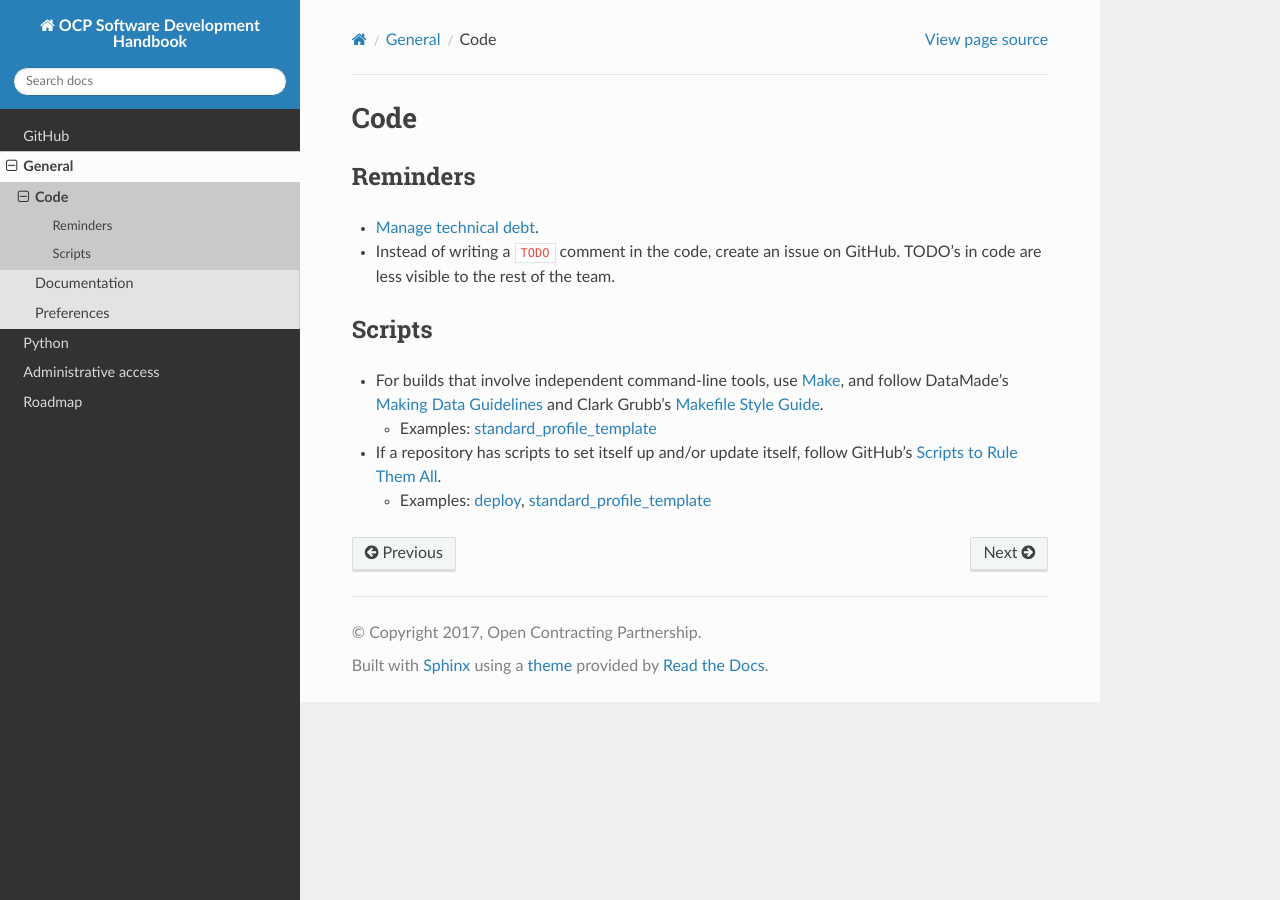
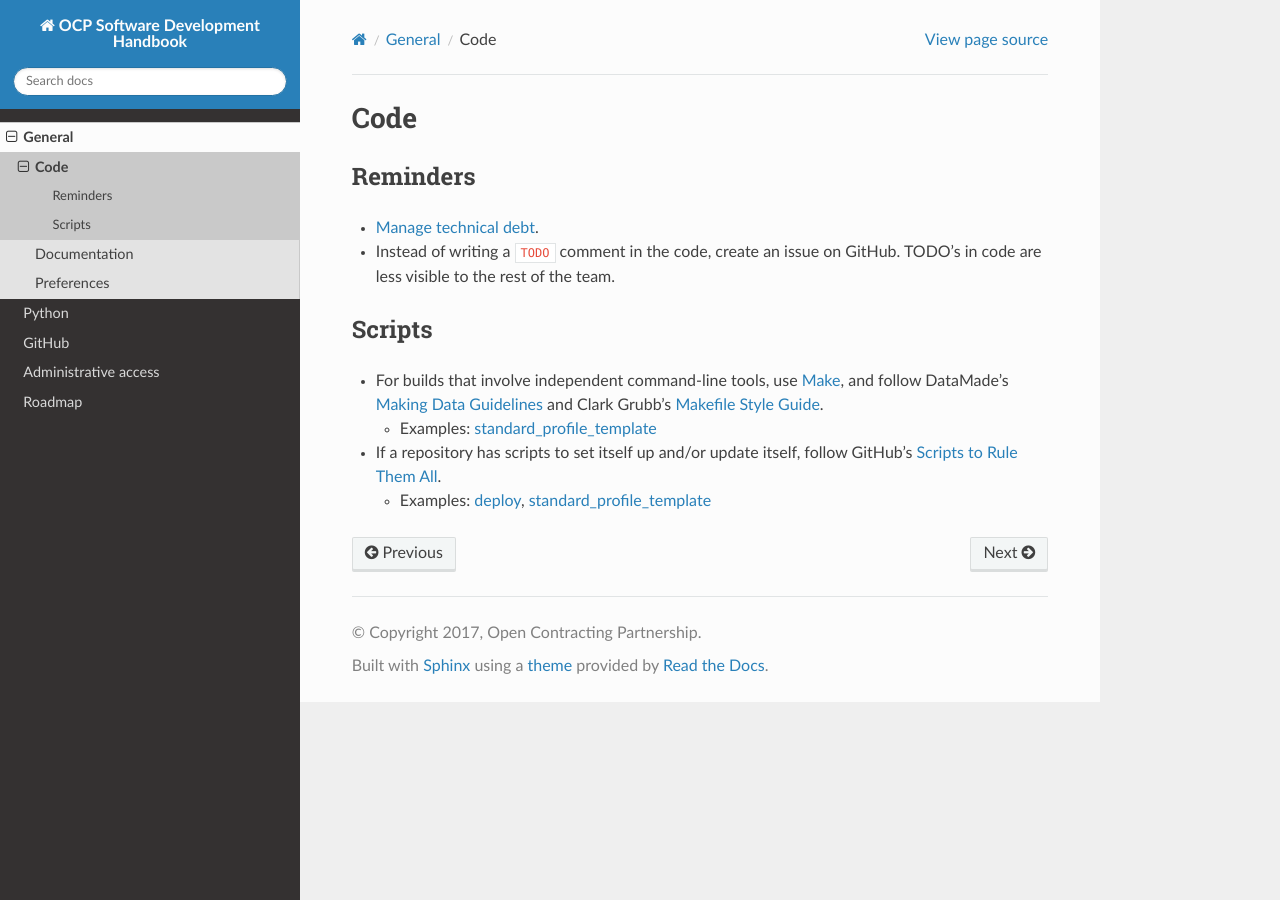
Before and after one commit to open-contracting/software-development-handbook, a Sphinx documentation site: the page built from docs/general/code.rst, in a window 1280 px wide. Built offline with Sphinx 7.4.7 and the Read the Docs theme 2.0.0, drawn with Linux system fonts in a browser that asks for light colours.

Commit message:
Move GitHub in hierarchy

```diff
--- a/docs/index.rst
+++ b/docs/index.rst
@@ -5,9 +5,9 @@ A guide for developers of OCP's tools.
 
 .. toctree::
 
-   github/index
    general/index
    python/index
+   github/index
    services/index
    roadmap/index
 
```
